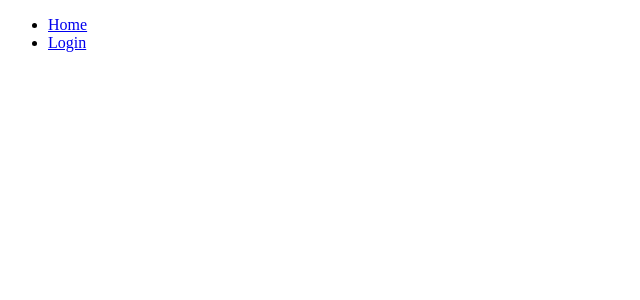
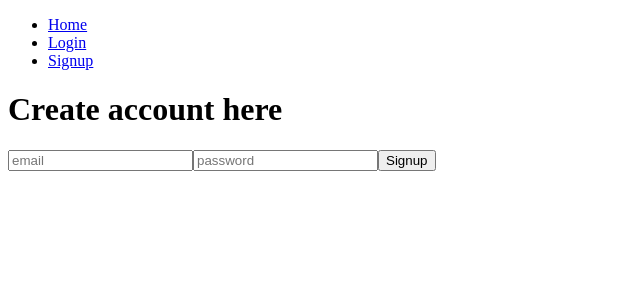
Before and after one commit to MohamedAliFaidi/front, a React (Create React App) app: page /signup in a window 1280 px wide. Before the commit this address had no page. Shown: the top 300 px of the page, without its empty margins (0-640 px from the left). Built offline with nearby package versions, Linux system fonts and the light colour scheme.

Commit message:
adding SignupPage+ sigupnFrom components

```diff
--- a/src/components/App.js
+++ b/src/components/App.js
@@ -2,6 +2,7 @@ import NotesPage from "../pages/NotesPage";
 import LoginPage from "../pages/LoginPage";
 import RequireAuth from "../components/RequireAuth";
 import { BrowserRouter, Routes, Route, Link } from "react-router-dom";
+import SignupPage from "../pages/SignupPage";
 
 function App() {
   return (
@@ -15,6 +16,9 @@ function App() {
           <li>
             <Link to="/login">Login</Link>
           </li>
+          <li>
+            <Link to="/signup">Signup</Link>
+          </li>
         </ul>
 
         <Routes>
@@ -27,6 +31,8 @@ function App() {
             }
           />
           <Route path="/login" element={<LoginPage />} />
+          <Route path="/signup" element={<SignupPage/>} />
+
         </Routes>
       </BrowserRouter>
     </div>
--- /dev/null
+++ b/src/components/SignupForm.js
@@ -0,0 +1,22 @@
+import authStore from "../stores/authStore";
+
+export default function SignupForm() {
+    const store = authStore();
+  return  <form onSubmit={store.signup}>
+      <input
+        onChange={store.updateSignupF}
+        value={store.signupF.email}
+        type="text"
+        placeholder="email"
+        name="email"
+      />
+      <input
+        onChange={store.updateSignupF}
+        value={store.signupF.password}
+        type="password"
+        placeholder="password"
+        name="password"
+      />
+      <button type="submit">Signup</button>
+    </form>;
+}
--- /dev/null
+++ b/src/pages/SignupPage.js
@@ -0,0 +1,7 @@
+import SignupForm from "../components/SignupForm";
+
+export default function SignupPage() {
+  return <div><h1>Create account here</h1>
+  <SignupForm/>
+  </div>;
+}
--- a/src/stores/authStore.js
+++ b/src/stores/authStore.js
@@ -5,18 +5,14 @@ const authStore = create((set) => ({
   loggedIn: null,
 
   loginF: { email: "", password: "" },
+
+  signupF: { email: "", password: "" },
+
   updateLoginF: (e) => {
     const { loginF } = authStore.getState();
 
     const { name, value } = e.target;
-    // set((state) => {
-    //   return {
-    //     LoginF: {
-    //       ...state.loginF,
-    //       [name]: value,
-    //     },
-    //   };
-    // });
+
     set({
       loginF: {
         ...loginF,
@@ -24,6 +20,20 @@ const authStore = create((set) => ({
       },
     });
   },
+
+  updateSignupF: (e) => {
+    const { signupF } = authStore.getState();
+
+    const { name, value } = e.target;
+
+    set({
+      signupF: {
+        ...signupF,
+        [name]: value,
+      },
+    });
+  },
+
   login: async () => {
     const { loginF } = authStore.getState();
     const res = await axios.post("/login", loginF, { withCredentials: true });
@@ -34,13 +44,19 @@ const authStore = create((set) => ({
 
   checkAuth: async () => {
     try {
-      const res = await axios.get("/checkAuth", { withCredentials: true });
+      await axios.get("/checkAuth", { withCredentials: true });
       set({ loggedIn: true });
     } catch (err) {
       console.log(err);
       set({ loggedIn: false });
     }
   },
+
+  signup: async (e) => {
+    e.preventDefault();
+
+    console.log("signup");
+  }
 }));
 
 export default authStore;
```
